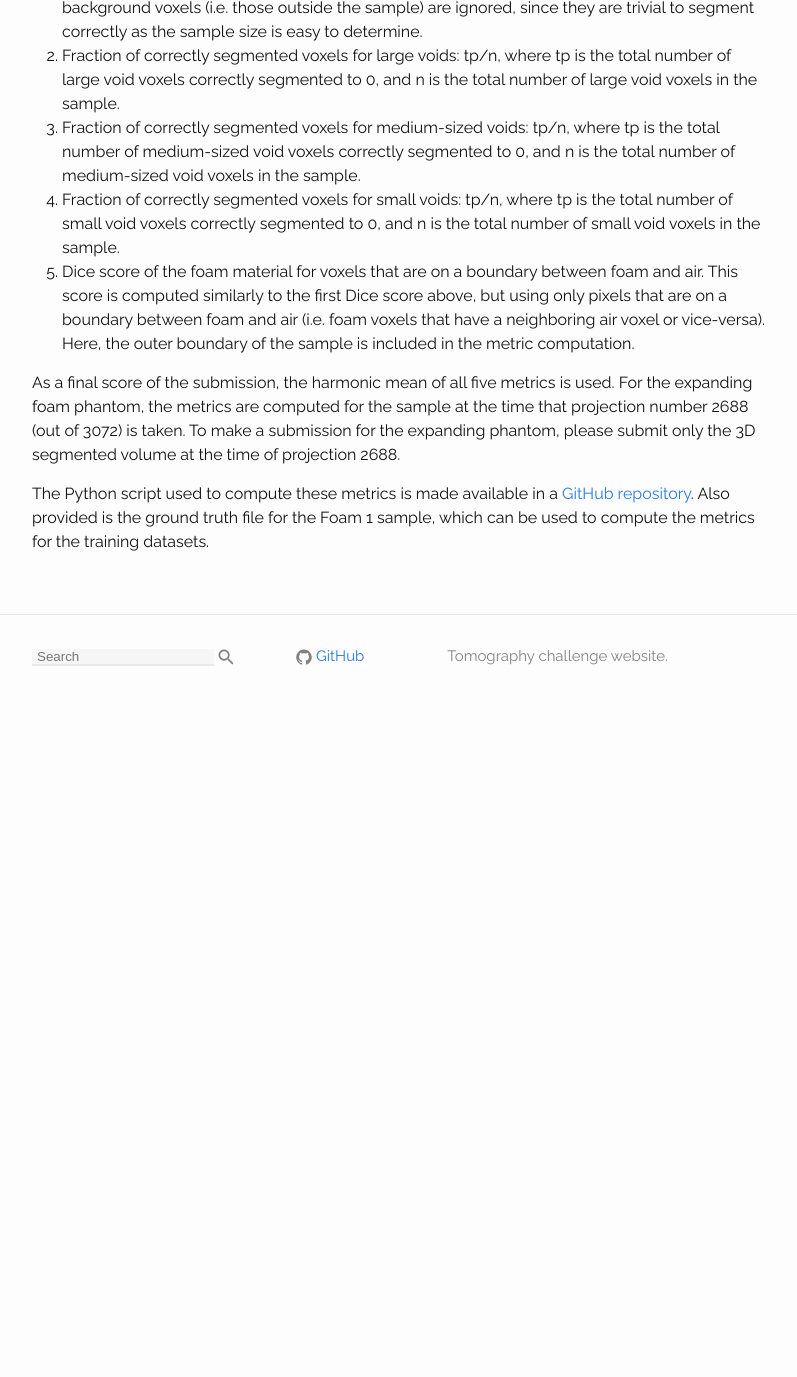
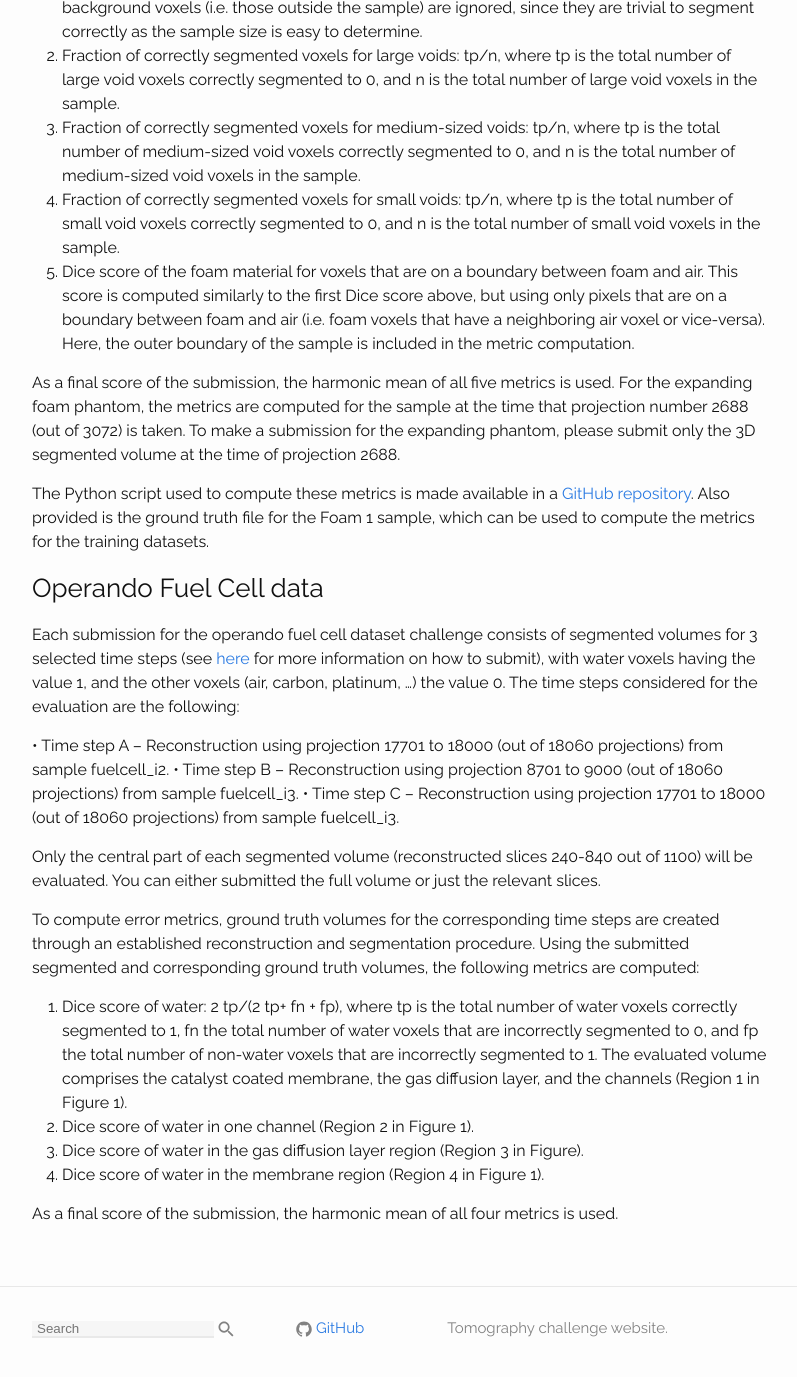
Before and after one commit to tomochallenge/tomochallenge.github.io, a Jekyll site: the page built from main_pages/50_evaluation.md, in a window 1280 px wide and 1400 px high, scrolled down 501 px. Shown: the top 1377 px of the window, without its empty margins (238-1035 px from the left). Built offline with Jekyll 4.4.1, drawn with Linux system fonts in a browser that asks for light colours; before the commit the page ends 1229 px from its top, so only the background shows below that.

Commit message:
Add fuel cell evaluation

```diff
--- a/main_pages/50_evaluation.md
+++ b/main_pages/50_evaluation.md
@@ -24,3 +24,22 @@ As a final score of the submission, the harmonic mean of all five metrics is use
 
 The Python script used to compute these metrics is made available in a [GitHub repository](https://github.com/tomochallenge/tomochallenge_utils). Also provided is the ground truth file for the Foam 1 sample, which
 can be used to compute the metrics for the training datasets.
+
+### Operando Fuel Cell data
+
+Each submission for the operando fuel cell dataset challenge consists of segmented volumes for 3 selected time steps (see [here](https://tomochallenge.github.io/submit/) for more information on how to submit), with water voxels having the value 1, and the other voxels (air, carbon, platinum, …) the value 0. The time steps considered for the evaluation are the following:
+
+•	Time step A – Reconstruction using projection 17701 to 18000 (out of 18060 projections) from sample fuelcell_i2.
+•	Time step B  –  Reconstruction using projection 8701 to 9000 (out of 18060 projections) from sample fuelcell_i3.
+•	Time step C – Reconstruction using projection 17701 to 18000 (out of 18060 projections) from sample fuelcell_i3.
+
+Only the central part of each segmented volume (reconstructed slices 240-840 out of 1100) will be evaluated. You can either submitted the full volume or just the relevant slices.
+
+To compute error metrics, ground truth volumes for the corresponding time steps are created through an established reconstruction and segmentation procedure. Using the submitted segmented and corresponding ground truth volumes, the following metrics are computed:
+
+1.	Dice score of water: 2 tp/(2 tp+ fn + fp), where tp is the total number of water voxels correctly segmented to 1, fn the total number of water voxels that are incorrectly segmented to 0, and fp the total number of non-water voxels that are incorrectly segmented to 1. The evaluated volume comprises the catalyst coated membrane, the gas diffusion layer, and the channels (Region 1 in Figure 1).
+2.	Dice score of water in one channel (Region 2 in Figure 1).
+3.	Dice score of water in the gas diffusion layer region (Region 3 in Figure).
+4.	Dice score of water in the membrane region (Region 4 in Figure 1).
+
+As a final score of the submission, the harmonic mean of all four metrics is used.
```
